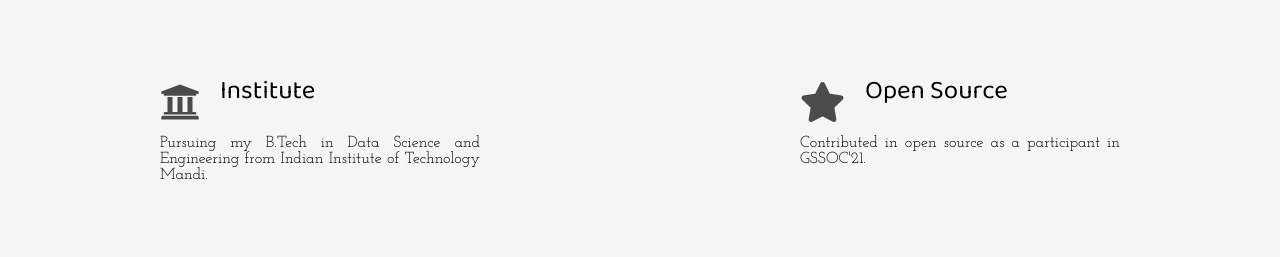
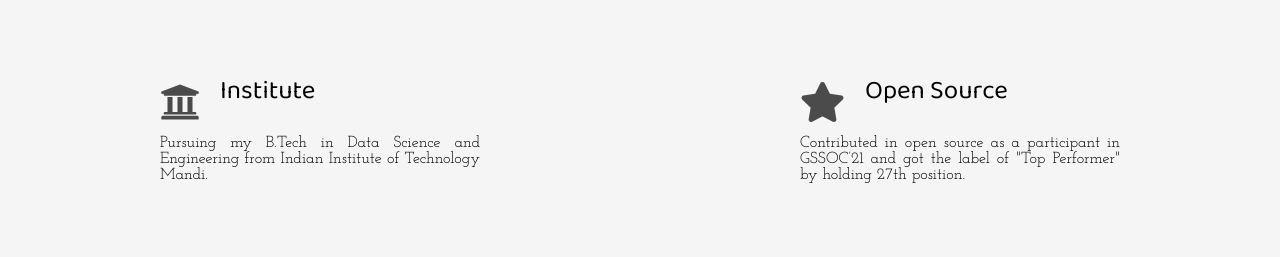
Before and after one commit to A-kriti/About, a plain HTML site: page index.html in a window 1280 px wide. Shown: the part 860-1117 px from the top of the page. Drawn offline with nearby package versions, Linux system fonts and the light colour scheme.

Commit message:
Update index.html

```diff
--- a/index.html
+++ b/index.html
@@ -141,7 +141,8 @@
                       <h3>Open Source</h3>
                     </div>
                     <p class="service-text">
-                      Contributed in open source as a participant in GSSOC'21.
+                      Contributed in open source as a participant in GSSOC’21 and got the label of "Top Performer" by holding
+27th position.
                     </p>
                   </div>
                   <div class="service">
```
